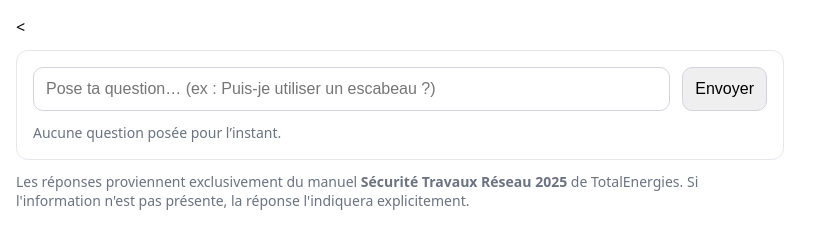
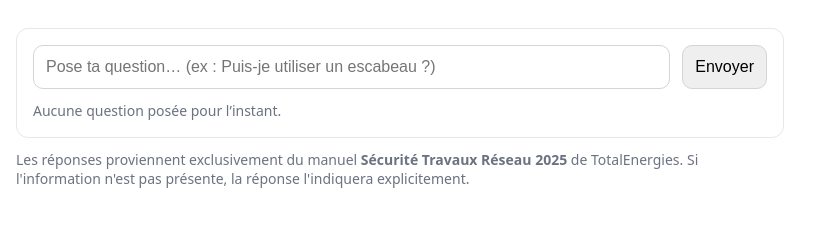
Before and after one commit to pierrehouillon/Assistant-IA-QHSSE-TOTAL, a website: page index.html in a window 1280 px wide. Shown: the whole page, without its empty margins (0-831 px from the left). Drawn offline with Linux system fonts and the light colour scheme.

Commit message:
Update index.html

```diff
--- a/index.html
+++ b/index.html
@@ -21,7 +21,7 @@
   </style>
 </head>
 <body>
-  <<!-- Titre supprimé, tu l’ajouteras toi-même dans Glide -->
+  <!-- Titre supprimé, tu l’ajouteras toi-même dans Glide -->
 
   <div class="card">
     <div class="row" style="margin-bottom:var(--gap);">
```
